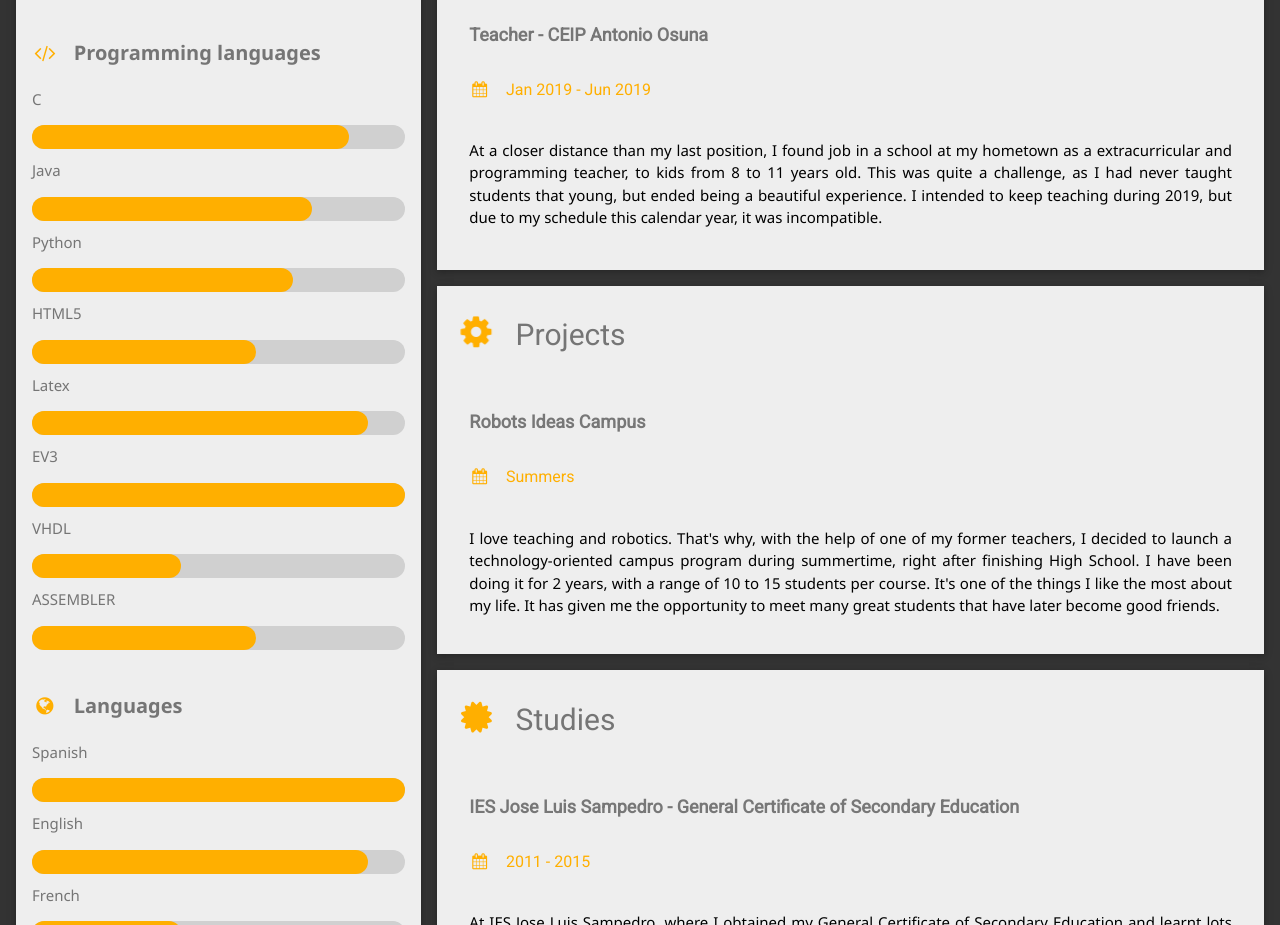
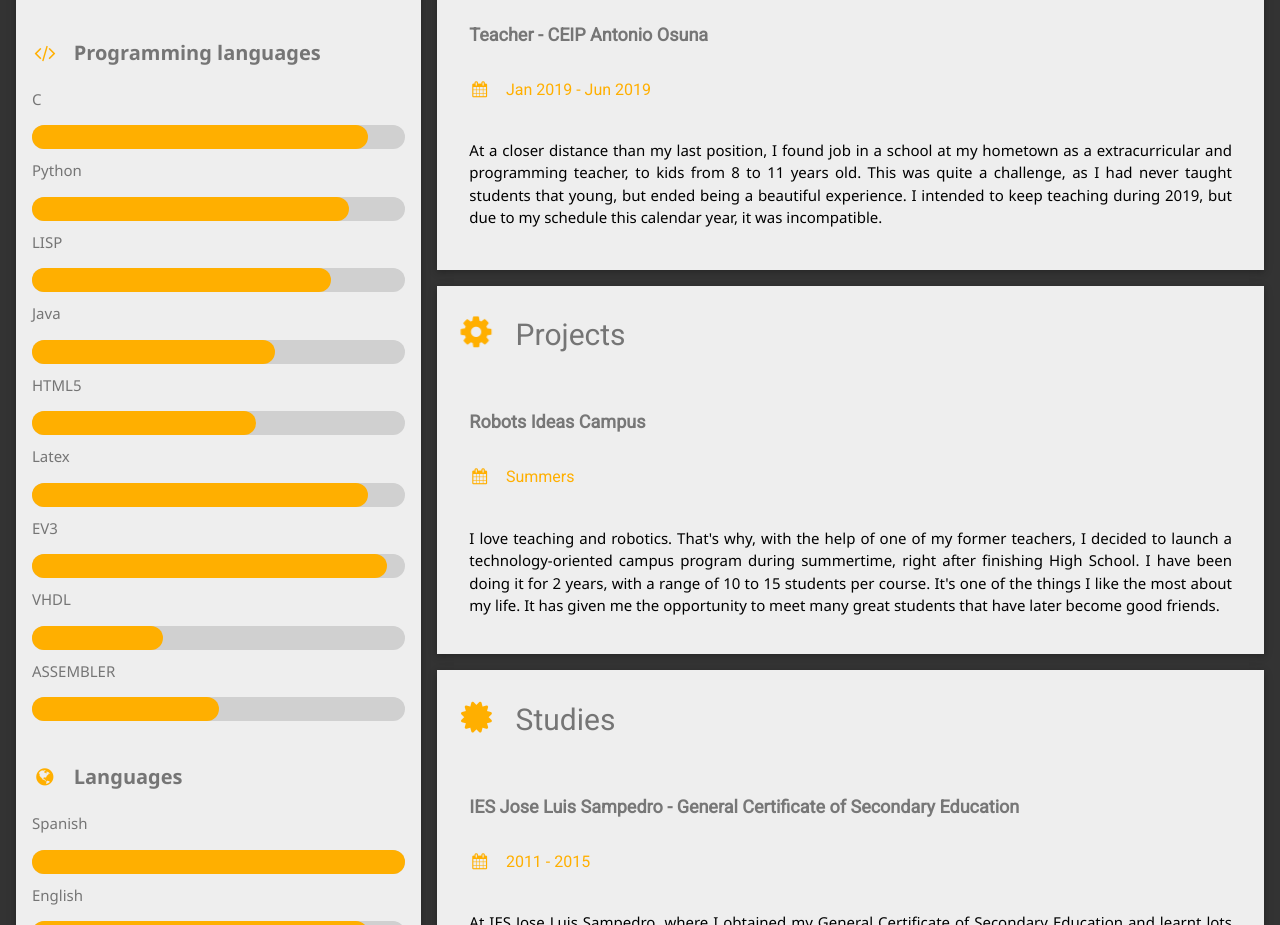
Before and after one commit to Lougedo/lougedo.github.io, a plain HTML site: page index.html in a window 1280 px wide. Shown: the part 1031-1956 px from the top of the page. Drawn offline with Linux system fonts and the light colour scheme.

Commit message:
Updated programming languages

```diff
--- a/index.html
+++ b/index.html
@@ -71,15 +71,19 @@
                     <p class="CVJLL-large CVJLL-text-theme"><b><i class="fa fa-code fa-fw CVJLL-margin-right CVJLL-text-main-color"></i>Programming languages</b></p>
                     <p>C</p>
                     <div class="CVJLL-backbar-color CVJLL-round">
+                        <div class="CVJLL-round CVJLL-main-color" style="height:24px;width:90%;"></div>
+                    </div>
+                    <p>Python</p>
+                    <div class="CVJLL-backbar-color CVJLL-round">
                         <div class="CVJLL-round CVJLL-main-color" style="height:24px;width:85%;"></div>
+                    </div>
+                    <p>LISP</p>
+                    <div class="CVJLL-backbar-color CVJLL-round">
+                        <div class="CVJLL-round CVJLL-main-color" style="height:24px;width:80%;"></div>
                     </div>
                     <p>Java</p>
                     <div class="CVJLL-backbar-color CVJLL-round">
-                        <div class="CVJLL-round CVJLL-main-color" style="height:24px;width:75%;"></div>
-                    </div>
-                    <p>Python</p>
-                    <div class="CVJLL-backbar-color CVJLL-round">
-                        <div class="CVJLL-round CVJLL-main-color" style="height:24px;width:70%;"></div>
+                        <div class="CVJLL-round CVJLL-main-color" style="height:24px;width:65%;"></div>
                     </div>
                     <p>HTML5</p>
                     <div class="CVJLL-backbar-color CVJLL-round">
@@ -91,15 +95,15 @@
                     </div>
                     <p>EV3</p>
                     <div class="CVJLL-backbar-color CVJLL-round">
-                        <div class="CVJLL-round CVJLL-main-color" style="height:24px;width:100%;"></div>
+                        <div class="CVJLL-round CVJLL-main-color" style="height:24px;width:95%;"></div>
                     </div>
                     <p>VHDL</p>
                     <div class="CVJLL-backbar-color CVJLL-round">
-                        <div class="CVJLL-round CVJLL-main-color" style="height:24px;width:40%;"></div>
+                        <div class="CVJLL-round CVJLL-main-color" style="height:24px;width:35%;"></div>
                     </div>
                     <p>ASSEMBLER</p>
                     <div class="CVJLL-backbar-color CVJLL-round">
-                        <div class="CVJLL-round CVJLL-main-color" style="height:24px;width:60%;"></div>
+                        <div class="CVJLL-round CVJLL-main-color" style="height:24px;width:50%;"></div>
                     </div>
                     <hr>
 
```
